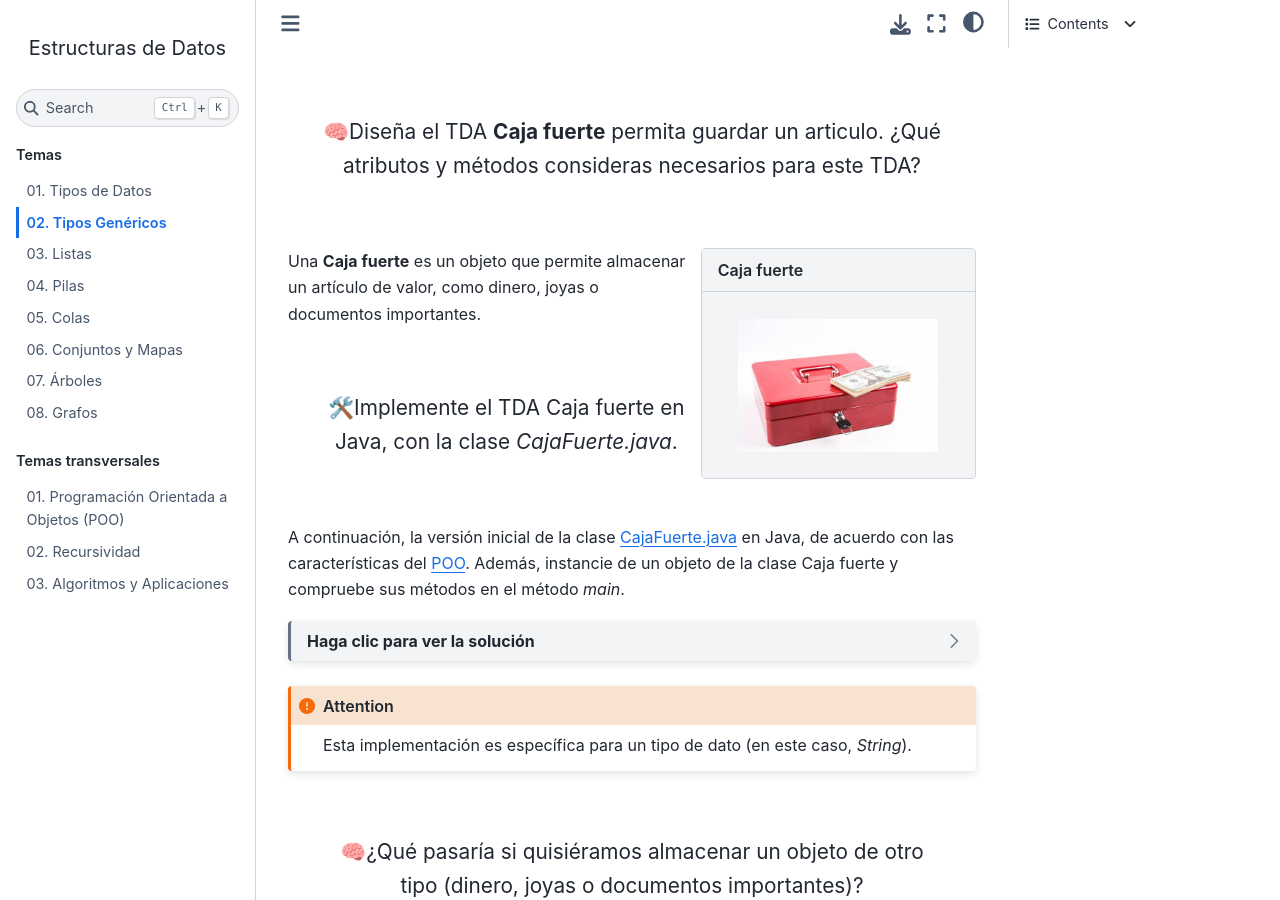
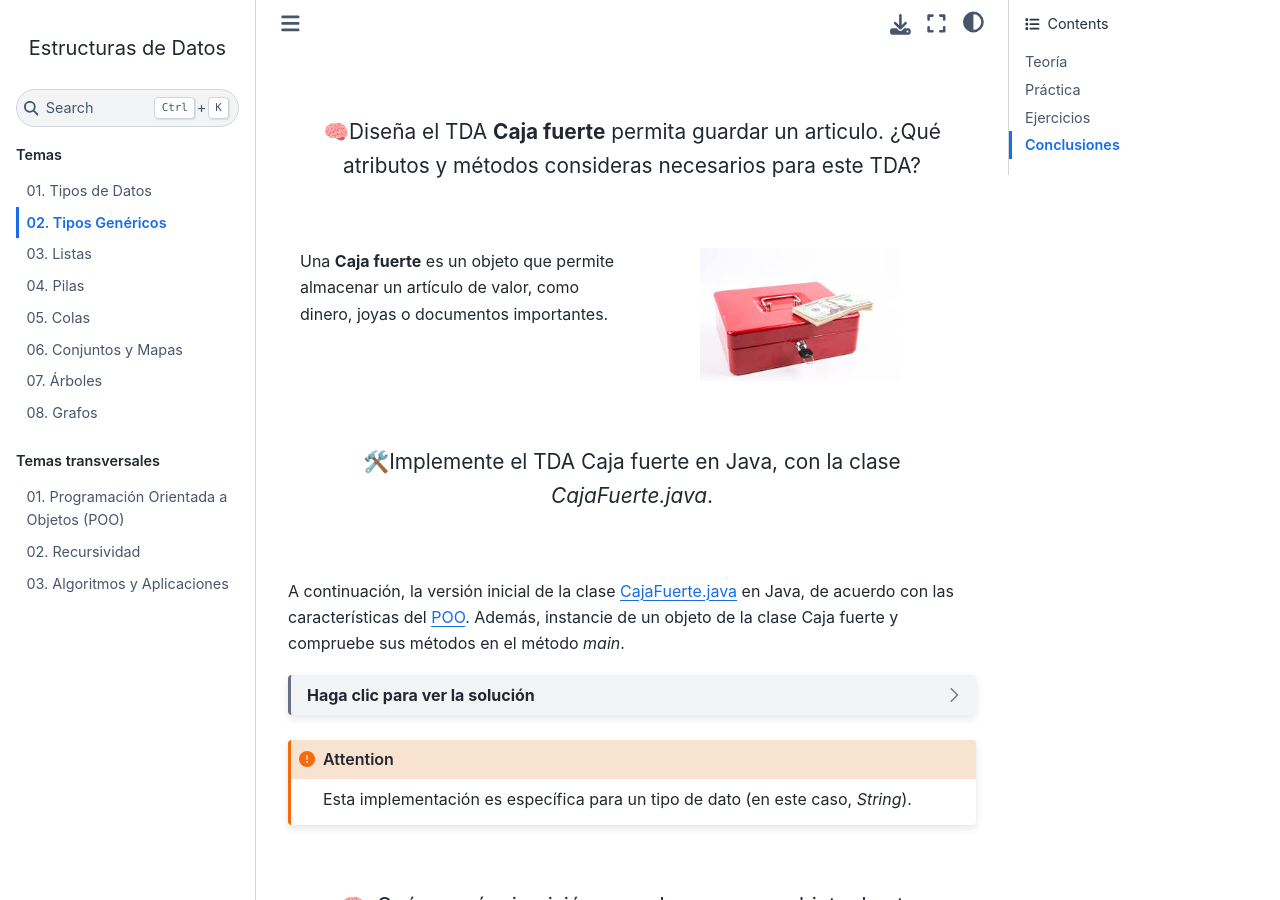
Before and after one commit to CDIAFIEC/FAQs, a Sphinx documentation site: the page built from docs/source/temas/02.generico.rst, in a window 1280 px wide and 900 px high, scrolled down 341 px. Built offline with Sphinx 7.4.7 and the Sphinx Book theme 1.1.4, drawn with Linux system fonts in a browser that asks for light colours.

Commit message:
sidetoside

```diff
--- a/docs/source/temas/02.generico.rst
+++ b/docs/source/temas/02.generico.rst
@@ -19,13 +19,18 @@
 
     Diseña el TDA **Caja fuerte** permita guardar un articulo. ¿Qué atributos y métodos consideras necesarios para este TDA?
 
-.. sidebar:: Caja fuerte
+.. grid:: 1 1 2 2
+    :gutter: 2
 
-    .. image:: ../archivos/caja_fuerte.jpeg
-        :width: 200px
-        :align: center
+    .. grid-item::
 
-Una **Caja fuerte** es un objeto que permite almacenar un artículo de valor, como dinero, joyas o documentos importantes.
+        Una **Caja fuerte** es un objeto que permite almacenar un artículo de valor, como dinero, joyas o documentos importantes.
+
+    .. grid-item::
+
+        .. image:: ../archivos/caja_fuerte.jpeg
+            :width: 200px
+            :align: center
 
 .. rst-class:: do
 
```
